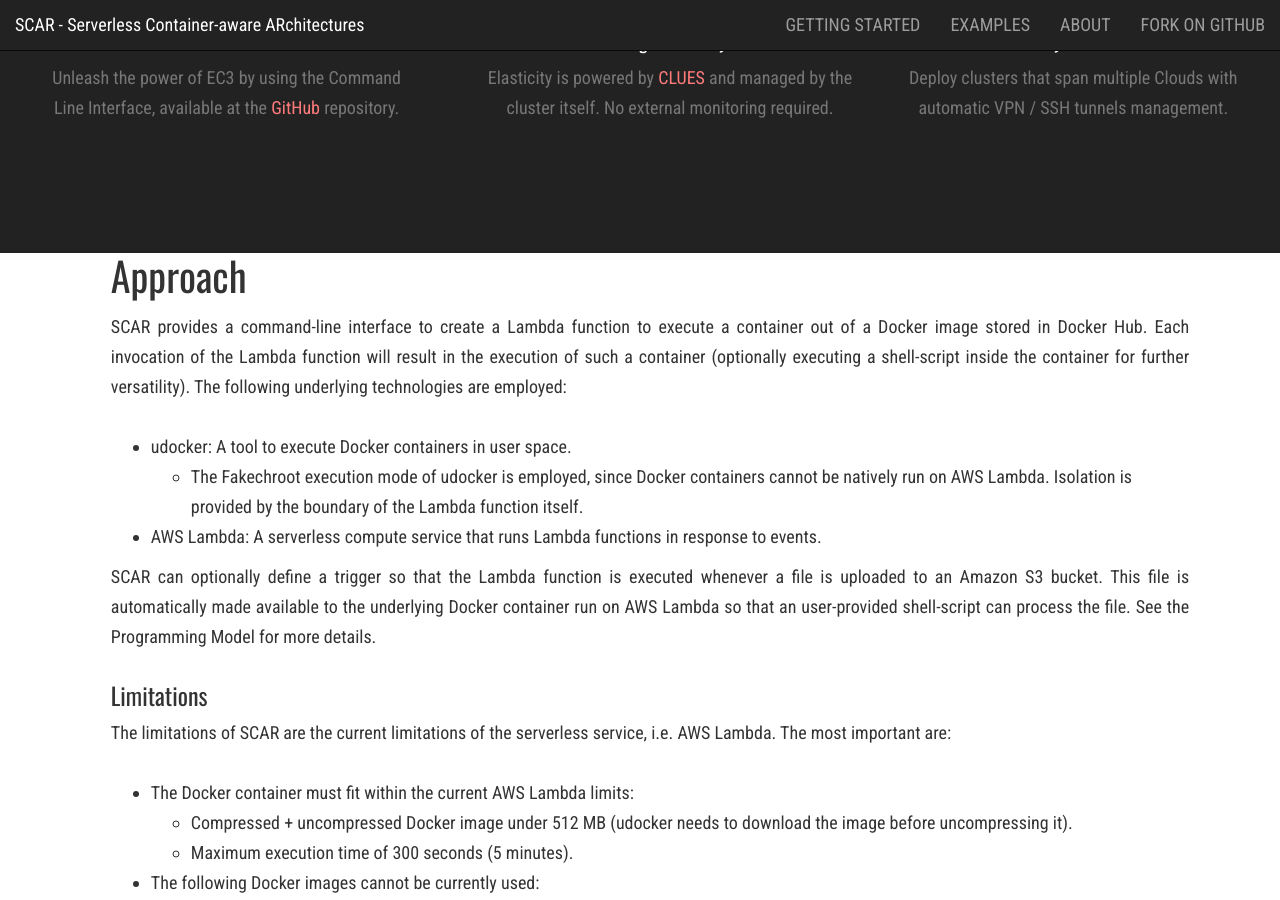
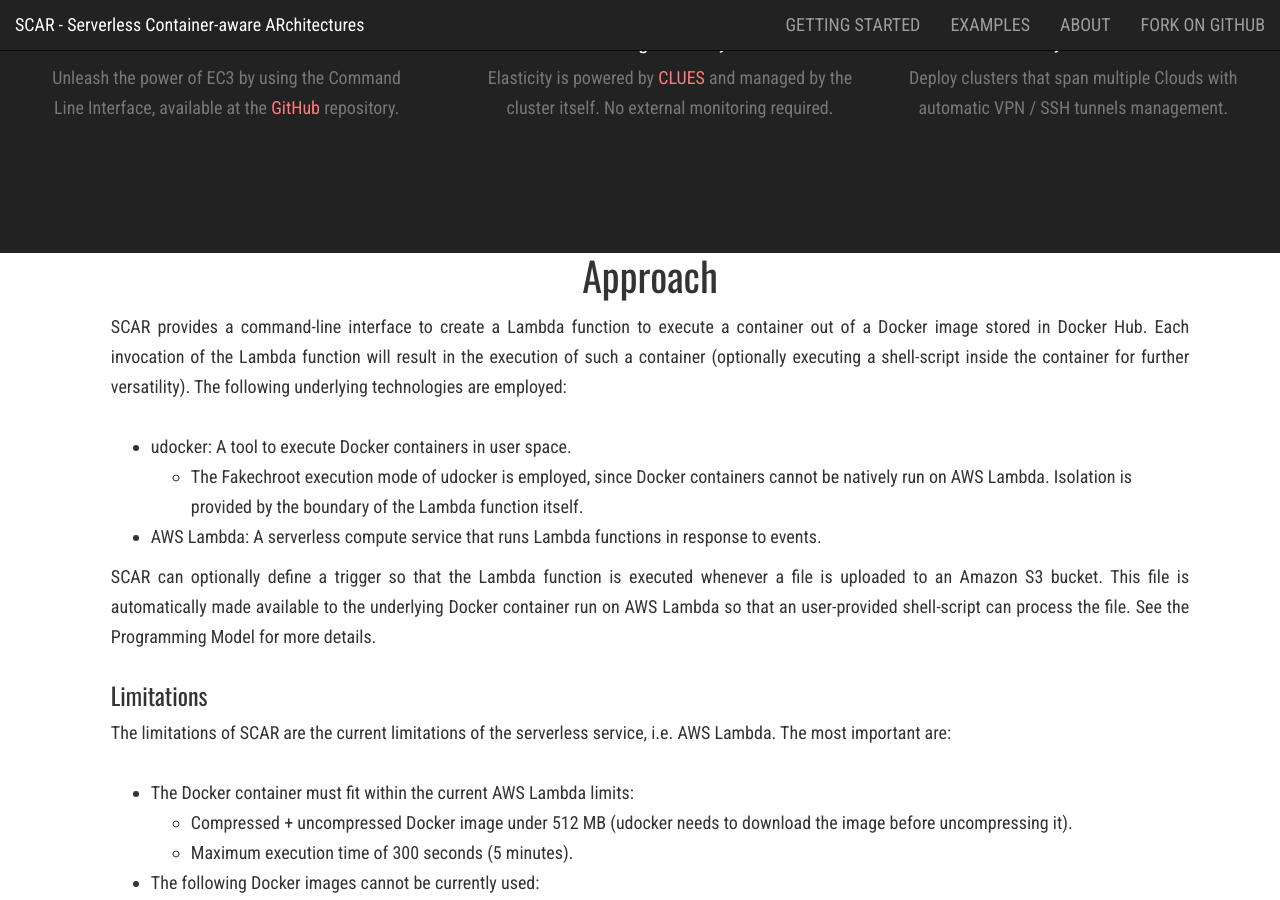
Before and after one commit to amcaar/try.github.io, a Jekyll site: the page built from index.html, in a window 1280 px wide and 900 px high, scrolled down 1483 px. Built offline with Jekyll 4.4.1, drawn with Linux system fonts in a browser that asks for light colours; nearby versions of some CDN libraries; the list of posts is cut into pages by our own code.

Commit message:
Update index.html

```diff
--- a/index.html
+++ b/index.html
@@ -48,7 +48,7 @@
                     <div class="row">
                       <div class="col-md-10 col-md-offset-1">
                         <!--<h3 style="margin-top:50px;"> Approach </h3>-->
-                        <h2 class="section-heading"> Approach </h2>
+                        <h2 class="section-heading text-center"> Approach </h2>
                         <p align="justify"> SCAR provides a command-line interface to create a Lambda function to execute a container out of a Docker image stored in Docker Hub. Each invocation of the Lambda function will result in the execution of such a container (optionally executing a shell-script inside the container for further versatility).
                             The following underlying technologies are employed:
                         </p>
```
